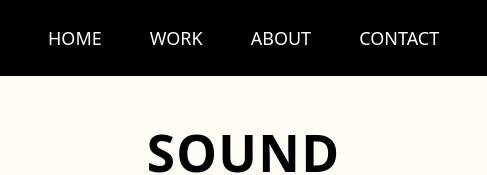
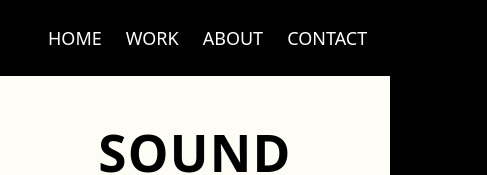
Before and after one commit to tchiahsu/audio-portfolio, a React (Vite) app: page /audio-portfolio/reel in a window 390 px wide. Shown: the top 175 px of the page, 487 px wide, since content can reach past the window. Built offline with nearby package versions, Linux system fonts and the light colour scheme.

Commit message:
made reel page fit mobile

```diff
--- a/src/components/Project.tsx
+++ b/src/components/Project.tsx
@@ -16,13 +16,13 @@ const Project = ({ title, subtitle, paragraph, video }: ProjectProps) => {
     // Make the whole page fill the viewport and stack vertically
     <section id="Project" className="min-h-dvh flex flex-col text-black bg-[#FDFCF5]">
       {/* Header */}
-      <header className="relative flex w-full bg-black justify-between">
+      <header className="relative flex w-screen bg-black justify-between">
         <div className="hidden md:flex items-center font-extrabold text-white px-12 text-[clamp(1.5rem,5vw,3rem)]">
           <span className="text-gray-300">RAI</span>
           <span>MUNDO</span>
         </div>
         <nav className="flex z-20 py-6 px-12">
-          <ul className="flex gap-12">
+          <ul className="flex gap-6 md:gap-12">
             <li><Anchor href="/#home" label="HOME" onClick={setCurrentPage} currentPage={currentPage} /></li>
             <li><Anchor href="/#work" label="WORK" onClick={setCurrentPage} currentPage={currentPage} /></li>
             <li><Anchor href="/#about" label="ABOUT" onClick={setCurrentPage} currentPage={currentPage} /></li>
--- a/src/sections/Reel.tsx
+++ b/src/sections/Reel.tsx
@@ -10,13 +10,13 @@ const Reel = () => {
     // Make the whole page fill the viewport and stack vertically
     <section id="Reel" className="min-h-dvh flex flex-col bg-[#FDFCF5] text-black">
       {/* Header */}
-      <header className="relative flex w-full bg-black justify-between">
+      <header className="relative flex w-screen bg-black justify-between">
         <div className="hidden md:flex items-center font-extrabold text-white px-12 text-[clamp(1.5rem,5vw,3rem)]">
           <span className="text-gray-300">RAI</span>
           <span>MUNDO</span>
         </div>
         <nav className="flex z-20 py-6 px-12">
-          <ul className="flex gap-12">
+          <ul className="flex gap-6 md:gap-12">
             <li><Anchor href="/#home" label="HOME" onClick={setCurrentPage} currentPage={currentPage} /></li>
             <li><Anchor href="/#work" label="WORK" onClick={setCurrentPage} currentPage={currentPage} /></li>
             <li><Anchor href="/#about" label="ABOUT" onClick={setCurrentPage} currentPage={currentPage} /></li>
```
